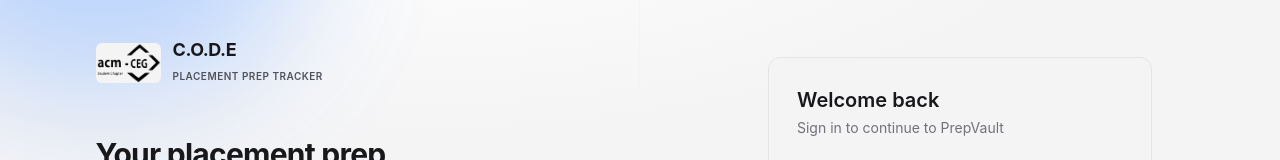
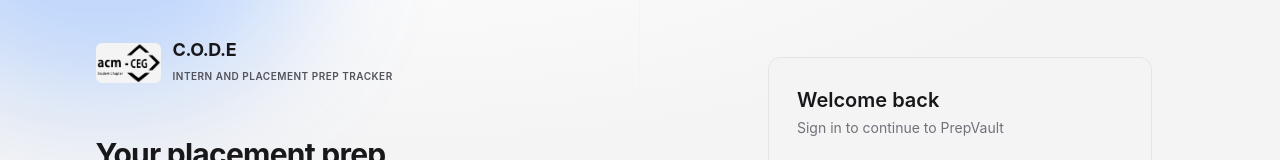
Before and after one commit to acmceg26/acm_code_web_app, a React (Vite) app: page /login in a window 1280 px wide. Shown: the part 138-298 px from the top of the page. Built offline with nearby package versions, Linux system fonts and the light colour scheme.

Commit message:
Fronted-5.2(minor fix)

```diff
--- a/index.html
+++ b/index.html
@@ -4,7 +4,7 @@
     <meta charset="UTF-8" />
     <link rel="icon" type="image/svg+xml" href="/favicon.svg" />
     <meta name="viewport" content="width=device-width, initial-scale=1.0" />
-    <title>PrepVault — Placement Tracker</title>
+    <title>C.O.D.E Intern and Placement Prep Tracker</title>
     <meta name="description" content="Track DSA sheets, company prep, and aptitude practice in one place." />
     <script>
       // Apply the saved (or system) theme before paint to avoid a flash.
--- a/src/components/features/Sidebar.tsx
+++ b/src/components/features/Sidebar.tsx
@@ -80,7 +80,7 @@ export const Sidebar: React.FC<SidebarProps> = ({
             />
             <div>
               <h1 className="font-bold text-zinc-100 text-lg leading-tight tracking-tight">C.O.D.E</h1>
-              <span className="text-[10px] font-semibold text-zinc-400 tracking-wider uppercase">Placement Prep Tracker</span>
+              <span className="text-[10px] font-semibold text-zinc-400 tracking-wider uppercase">Intern and Placement Prep Tracker</span>
             </div>
           </div>
           <button
--- a/src/views/auth/AuthLayout.tsx
+++ b/src/views/auth/AuthLayout.tsx
@@ -44,7 +44,7 @@ export const AuthLayout: React.FC<AuthLayoutProps> = ({
             <img src={logo} alt="ACM-CEG Student Chapter" className={`h-10 w-auto rounded-md ${logoBg}`} />
             <div>
               <h1 className="font-bold text-zinc-100 text-lg leading-tight tracking-tight">C.O.D.E</h1>
-              <span className="text-[10px] font-semibold text-zinc-400 tracking-wider uppercase">Placement Prep Tracker</span>
+              <span className="text-[10px] font-semibold text-zinc-400 tracking-wider uppercase">Intern and Placement Prep Tracker</span>
             </div>
           </div>
 
@@ -100,7 +100,7 @@ export const AuthLayout: React.FC<AuthLayoutProps> = ({
               <img src={logo} alt="ACM-CEG Student Chapter" className={`h-11 w-auto rounded-md ${logoBg}`} />
               <div className="text-center">
                 <h1 className="font-bold text-zinc-100 text-lg leading-tight tracking-tight">C.O.D.E</h1>
-                <span className="text-[10px] font-semibold text-zinc-400 tracking-wider uppercase">Placement Prep Tracker</span>
+                <span className="text-[10px] font-semibold text-zinc-400 tracking-wider uppercase">Intern and Placement Prep Tracker</span>
               </div>
             </div>
 
```
